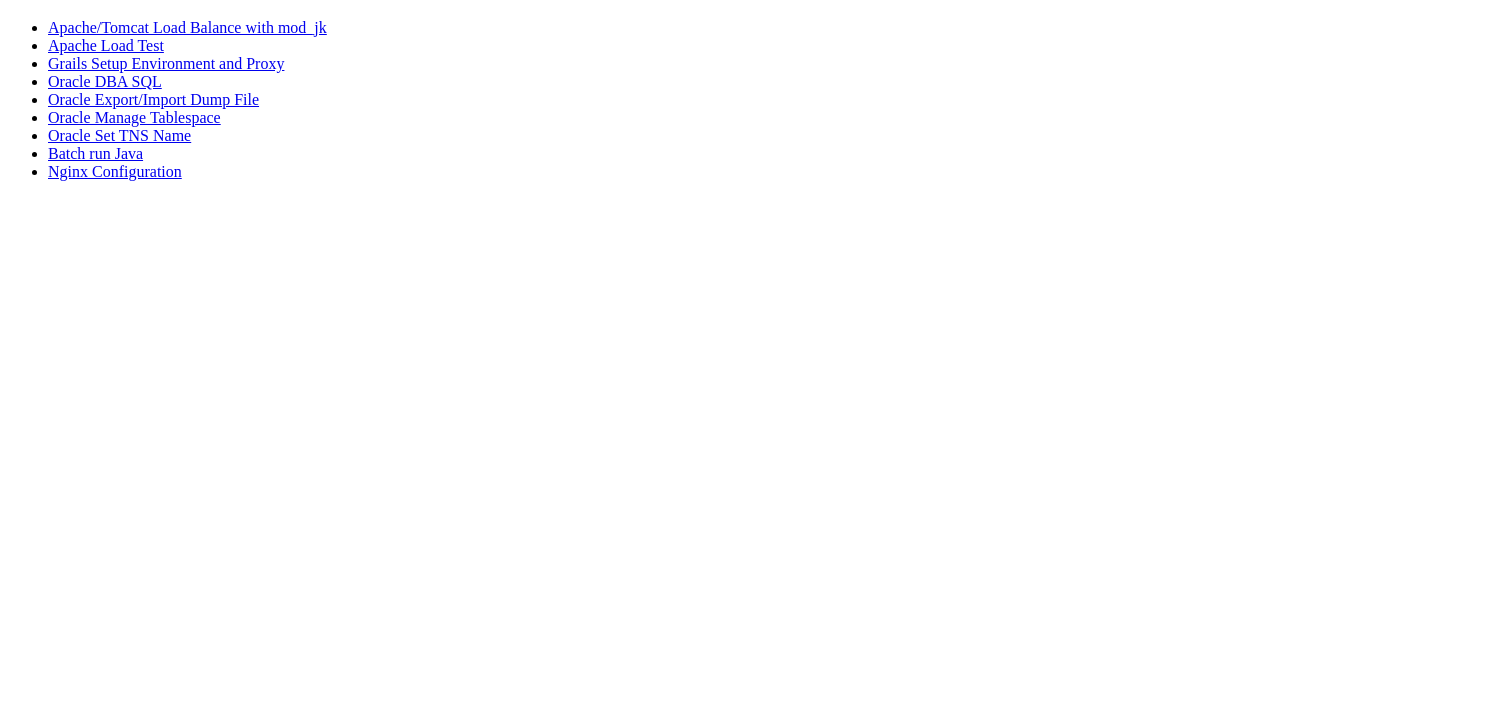
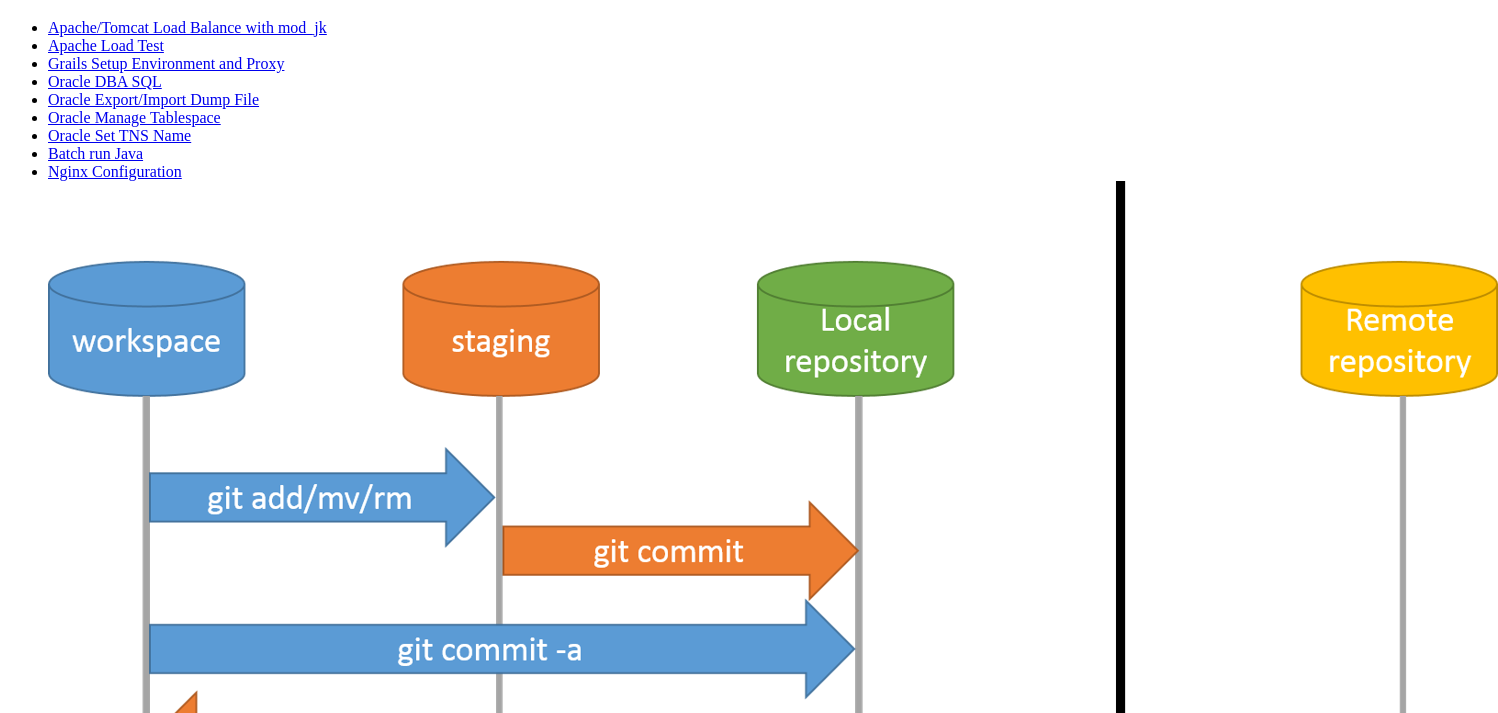
Before and after one commit to junlapong/junlapong.github.com, a plain HTML site: page index.html in a window 1280 px wide. Shown: the part 87-800 px from the top of the page, 1498 px wide, since content can reach past the window. Drawn offline with Linux system fonts and the light colour scheme.

Commit message:
add git image

```diff
--- a/index.html
+++ b/index.html
@@ -17,6 +17,8 @@
   <li><a href="https://gist.github.com/3521861">Oracle Set TNS Name</a></li>
   <li><a href="https://gist.github.com/junlapong/b4ce98bc56614bd21eae">Batch run Java</a></li>
   <li><a href="https://gist.github.com/junlapong/2704c03ab418fafe55c7">Nginx Configuration</a></li>
-</ul>
+</u>
+
+<img src="img/git-operations.png">
 </body>
 </html>
```
